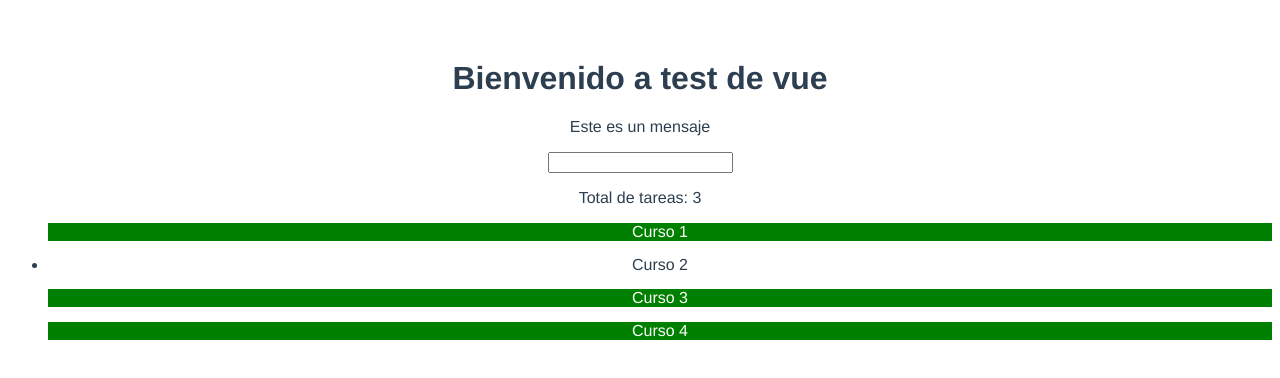
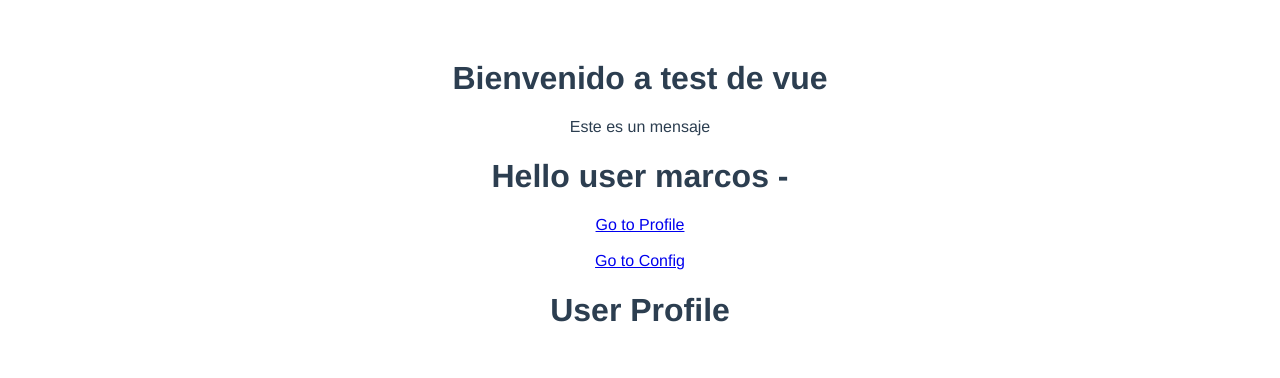
Before and after one commit to erick4556/Vue3-Project, a Vue app: page /users/marcos/profile in a window 1280 px wide. Shown: the top 378 px of the page. Built offline with nearby package versions, Linux system fonts and the light colour scheme.

Commit message:
Basic use of static, dynamic and nested routes

```diff
--- a/package.json
+++ b/package.json
@@ -10,7 +10,8 @@
   "dependencies": {
     "core-js": "^3.6.5",
     "uuid": "^8.3.2",
-    "vue": "^3.0.0"
+    "vue": "^3.0.0",
+    "vue-router": "^4.0.12"
   },
   "devDependencies": {
     "@vue/cli-plugin-babel": "~4.5.0",
--- a/src/App.vue
+++ b/src/App.vue
@@ -4,18 +4,14 @@
   <!-- Elimina el elemento del DOM -->
   <p v-if="isVisible">{{ description }}</p>
   <p v-else>Mensaje cuando el mensaje principal se oculta</p>
-  <Todo />
+  <router-view /><!-- Para renderizar las routas -->
 </template>
 
 <script>
 import { onBeforeUnmount, onMounted, ref } from "vue";
 
-import Todo from "./components/Todo.vue";
 export default {
   name: "App",
-  components: {
-    Todo,
-  },
   setup() {
     const title = ref(""); // ref es una función que devuelve una referencia;
     const description = ref("Este es un mensaje");
--- /dev/null
+++ b/src/router.js
@@ -0,0 +1,44 @@
+import { createRouter, createWebHistory } from "vue-router";
+import Home from "./views/Home.vue";
+import About from "./views/About.vue";
+import User from "./views/User.vue";
+import UserProfile from "./views/UserProfile.vue";
+import UserConfig from "./views/UserConfig.vue";
+
+const routes = [
+  {
+    path: "/",
+    name: "Home",
+    component: Home,
+  },
+  {
+    path: "/about",
+    name: "About",
+    component: About,
+  },
+  {
+    path: "/users/:id",
+    name: "User",
+    component: User,
+    //Para rutas anidadas
+    children: [
+      {
+        // /user/name/profile
+        path: "profile",
+        component: UserProfile,
+      },
+      {
+        // /user/name/config
+        path: "config",
+        component: UserConfig,
+      },
+    ],
+  },
+];
+
+const router = createRouter({
+  history: createWebHistory("/"), //Para hacer la referencia cuando se vaya a usar un dominio
+  routes,
+});
+
+export default router;
--- /dev/null
+++ b/src/views/About.vue
@@ -0,0 +1,3 @@
+<template>
+  <h1>About my app</h1>
+</template>
--- /dev/null
+++ b/src/views/Home.vue
@@ -0,0 +1,14 @@
+<template>
+  <h1>Hello</h1>
+  <Todo />
+</template>
+
+<script>
+import Todo from "../components/Todo.vue";
+export default {
+  name: "Home",
+  components: {
+    Todo,
+  },
+};
+</script>
--- /dev/null
+++ b/src/views/User.vue
@@ -0,0 +1,8 @@
+<template>
+  <h1>Hello user {{ $route.params.id }} - {{ $route.query.lastname }}</h1>
+  <router-link to="/users/marcos/profile">Go to Profile</router-link>
+  <br />
+  <br />
+  <router-link to="/users/marcos/config">Go to Config</router-link>
+  <router-view />
+</template>
--- /dev/null
+++ b/src/views/UserConfig.vue
@@ -0,0 +1,3 @@
+<template>
+  <h1>User Settings</h1>
+</template>
--- /dev/null
+++ b/src/views/UserProfile.vue
@@ -0,0 +1,3 @@
+<template>
+  <h1>User Profile</h1>
+</template>
```
Also changed, not shown: src/main.js (+4 -3 lines), 1 other file (tests, documents, lock files or other folders).
